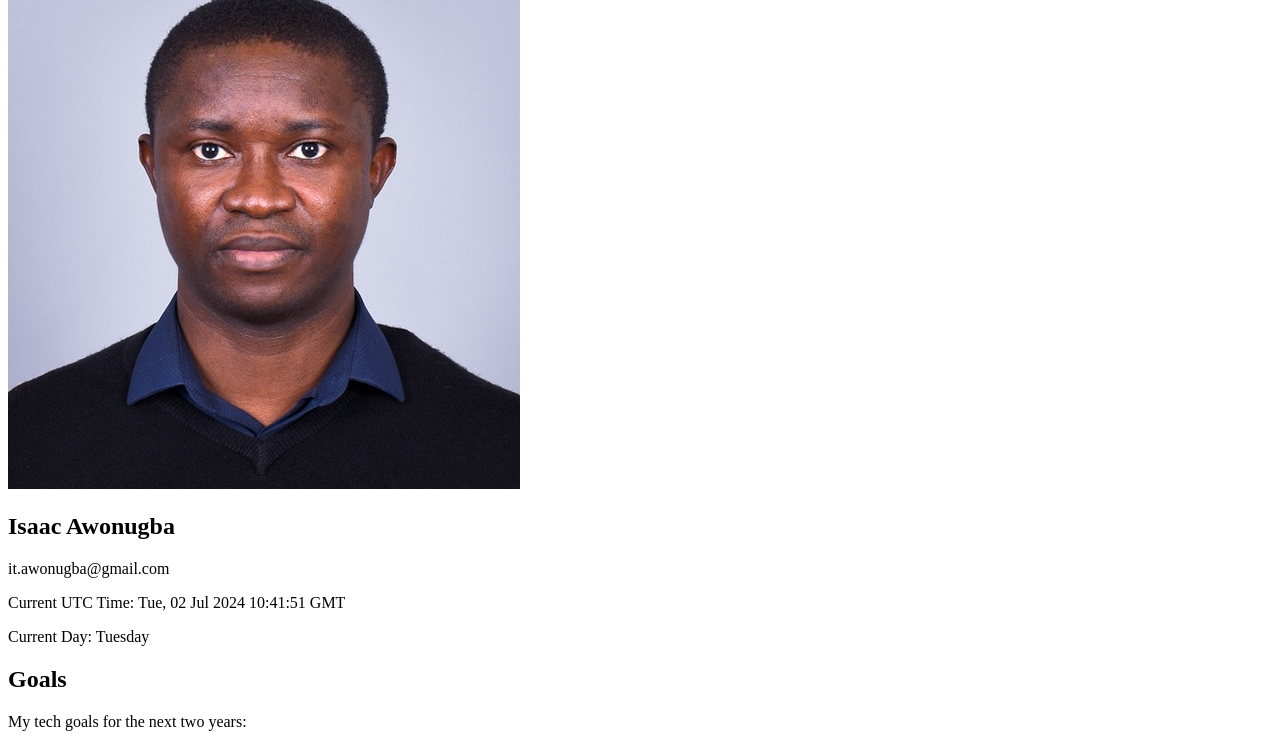
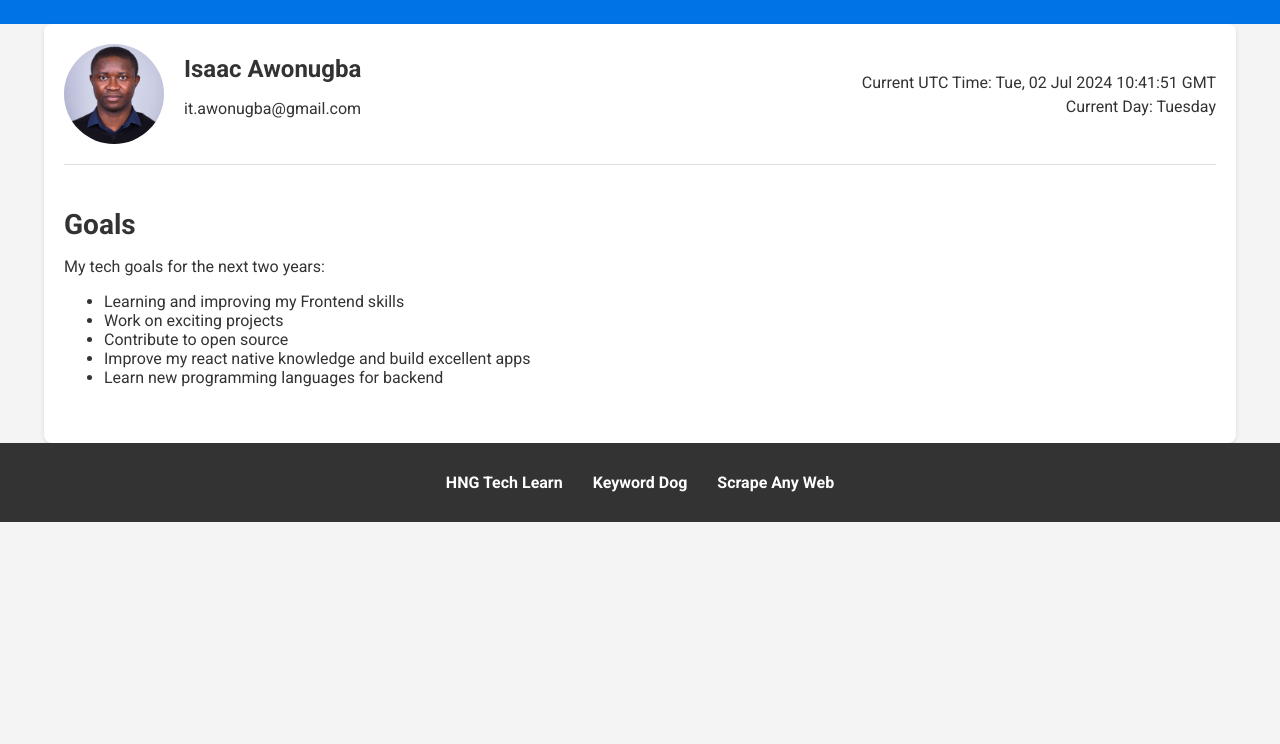
Before and after one commit to it-awonugba/website, a plain HTML site: page index.html in a window 1280 px wide. Shown: the part 103-847 px from the top of the page. After the commit the page ends 800 px from the top, so only its background shows below. Drawn offline with Linux system fonts and the light colour scheme.

Commit message:
Completed

```diff
--- a/css/style.css
+++ b/css/styles.css
@@ -9,6 +9,7 @@ body {
   color: #333;
 }
 
+/* Container styles */
 .container {
   width: 90%;
   max-width: 1200px;
@@ -16,6 +17,7 @@ body {
   padding: 20px;
 }
 
+/* Header styles */
 header {
   background-color: #0073e6;
   color: white;
@@ -25,9 +27,10 @@ header {
 
 header h1 {
   margin: 0;
-  font-size: 2.5rem;
+  font-size: 2rem;
 }
 
+/* Main styles */
 main {
   background: white;
   padding: 20px;
@@ -37,10 +40,11 @@ main {
   margin-bottom: 20px;
 }
 
+/* Profile section styles */
 .profile {
   display: flex;
-  justify-content: space-between;
-  align-items: center;
+  flex-direction: column;
+  align-items: flex-start;
   border-bottom: 1px solid #ddd;
   padding-bottom: 20px;
 }
@@ -48,39 +52,42 @@ main {
 .profile-info {
   display: flex;
   align-items: center;
+  margin-bottom: 20px;
 }
 
 .profile-info img {
   border-radius: 50%;
-  width: 100%;
+  width: 100px;
+  height: 100px;
+  margin-right: 20px;
+  max-width: 100%;
   height: auto;
-  max-width: 100px;
-  max-height: 100px;
-  margin-right: 20px;
 }
 
 .profile-info h2 {
   margin: 0;
-  font-size: 1.5rem;
+  font-size: 1.25rem;
 }
 
 .time-info {
-  text-align: right;
+  text-align: left;
 }
 
 .time-info p {
   margin: 5px 0;
 }
 
+/* Goals section styles */
 .goals {
   padding: 20px 0;
 }
 
 .goals h2 {
-  font-size: 1.75rem;
+  font-size: 1.5rem;
   margin-bottom: 10px;
 }
 
+/* Footer styles */
 footer {
   background-color: #333;
   color: white;
@@ -88,54 +95,61 @@ footer {
   text-align: center;
 }
 
-footer nav ul {
+footer .container nav ul {
   list-style: none;
   padding: 0;
   margin: 0;
   display: flex;
-  justify-content: center;
-  flex-wrap: wrap;
+  flex-direction: column;
+  align-items: center;
 }
 
-footer nav ul li {
-  margin: 10px 15px;
+footer .container nav ul li {
+  margin: 10px 0;
 }
 
-footer nav ul li a {
+footer .container nav ul li a {
   color: white;
   text-decoration: none;
   font-weight: bold;
 }
 
-@media (max-width: 768px) {
+/* Media queries for larger screens */
+@media screen and (min-width: 768px) {
+  header h1 {
+    font-size: 2.5rem;
+  }
+
   .profile {
-    flex-direction: column;
-    align-items: flex-start;
+    flex-direction: row;
+    justify-content: space-between;
+    align-items: center;
   }
 
   .profile-info {
-    margin-bottom: 20px;
+    margin-bottom: 0;
   }
 
   .time-info {
-    text-align: left;
+    text-align: right;
   }
 
-  footer nav ul {
-    flex-direction: column;
+  footer .container nav ul {
+    flex-direction: row;
+    justify-content: center;
   }
 
-  footer nav ul li {
-    margin: 10px 0;
+  footer .container nav ul li {
+    margin: 0 15px;
   }
 }
 
-@media (max-width: 480px) {
-  header h1 {
-    font-size: 2rem;
+@media screen and (min-width: 1024px) {
+  .profile-info h2 {
+    font-size: 1.5rem;
   }
 
-  .profile-info h2 {
-    font-size: 1.25rem;
+  .goals h2 {
+    font-size: 1.75rem;
   }
 }
--- a/index.html
+++ b/index.html
@@ -1,14 +1,11 @@
 <!DOCTYPE html>
 <html lang="en">
 <head>
-    <meta charset="UTF-8" />
-    <meta name="viewport" content="width=device-width, initial-scale=1.0" />
+    <meta charset="UTF-8">
+    <meta name="viewport" content="width=device-width, initial-scale=1.0">
     <title>My Tech Goals</title>
-    <link rel="stylesheet" href="styles.css" />
-    <link
-      href="https://fonts.googleapis.com/css2?family=Roboto:wght@400;700&display=swap"
-      rel="stylesheet"
-    />
+    <link rel="stylesheet" href="css/styles.css">
+    <link href="https://fonts.googleapis.com/css2?family=Roboto:wght@400;700&display=swap" rel="stylesheet">
 </head>
 <body>
     <header>
@@ -19,24 +16,15 @@
     <main class="container">
         <section class="profile">
             <div class="profile-info">
-          <img
-            src="images/slack-profile-image512x512.jpeg"
-            alt="Slack Profile Picture"
-            data-testid="slackProfilePicture"
-          />
+                <img src="images/slack-profile-image512x512.jpeg" alt="Slack Profile Picture" data-testid="slackProfilePicture" width="512" height="512">
                 <div>
                     <h2 data-testid="slackDisplayName">Isaac Awonugba</h2>
                     <p data-testid="slackEmail">it.awonugba@gmail.com</p>
                 </div>
             </div>
             <div class="time-info">
-          <p>
-            Current UTC Time:
-            <span id="utcTime" data-testid="currentTimeUTC"></span>
-          </p>
-          <p>
-            Current Day: <span id="currentDay" data-testid="currentDay"></span>
-          </p>
+                <p>Current UTC Time: <span id="utcTime" data-testid="currentTimeUTC"></span></p>
+                <p>Current Day: <span id="currentDay" data-testid="currentDay"></span></p>
             </div>
         </section>
         <section class="goals">
@@ -47,6 +35,7 @@
             <li>Learning and improving my Frontend skills</li>
             <li>Work on exciting projects</li>
             <li>Contribute to open source</li>
+            <li>Improve my react native knowledge and build excellent apps</li>
             <li>Learn new programming languages for backend</li>
          </ul>
         </p>
@@ -56,21 +45,9 @@
         <div class="container">
             <nav>
                 <ul>
-            <li>
-              <a href="https://hng.tech/learn" data-testid="hngLink"
-                >HNG Tech Learn</a
-              >
-            </li>
-            <li>
-              <a href="https://keyword.dog" data-testid="keywordLink"
-                >Keyword Dog</a
-              >
-            </li>
-            <li>
-              <a href="https://scrapeanyweb.site" data-testid="scrapeanywebLink"
-                >Scrape Any Web</a
-              >
-            </li>
+                    <li><a href="https://hng.tech/learn" data-testid="hngLink">HNG Tech Learn</a></li>
+                    <li><a href="https://keyword.dog" data-testid="keywordLink">Keyword Dog</a></li>
+                    <li><a href="https://scrapeanyweb.site" data-testid="scrapeanywebLink">Scrape Any Web</a></li>
                 </ul>
             </nav>
         </div>
--- a/js/script.js
+++ b/js/script.js
@@ -1,13 +1,13 @@
 document.addEventListener("DOMContentLoaded", function () {
-    function updateTime() {
-        const now = new Date();
-        const utcTime = now.toUTCString();
-        const dayOfWeek = now.toLocaleDateString('en-US', { weekday: 'long' });
+  function updateTime() {
+    const now = new Date();
+    const utcTime = now.toUTCString();
+    const dayOfWeek = now.toLocaleDateString("en-US", { weekday: "long" });
 
-        document.getElementById('utcTime').innerText = utcTime;
-        document.getElementById('currentDay').innerText = dayOfWeek;
-    }
+    document.getElementById("utcTime").innerText = utcTime;
+    document.getElementById("currentDay").innerText = dayOfWeek;
+  }
 
-    updateTime();
-    setInterval(updateTime, 1000); // Update time every second
+  updateTime();
+  setInterval(updateTime, 1000);
 });
```
Lines whose indentation alone changed are shown as unchanged.
